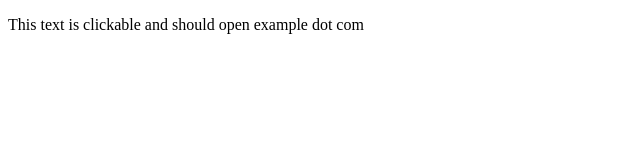
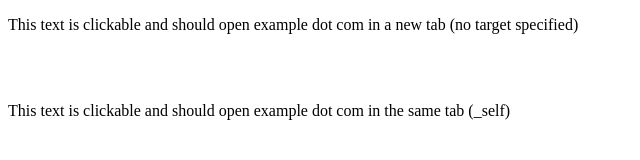
Before and after one commit to zznidar/bugreports, a plain HTML site: page Firefox Focus/Cannot follow links/index.html in a window 1280 px wide. Shown: the whole page, without its empty margins (0-640 px from the left). Drawn offline with Linux system fonts and the light colour scheme.

Commit message:
Only links in without target cannot be followed

```diff
--- a/Firefox Focus/Cannot follow links/index.html
+++ b/Firefox Focus/Cannot follow links/index.html
@@ -7,7 +7,9 @@
     <title>Document</title>
 </head>
 <body>
-    <p onclick="window.open('https://example.com');">This text is clickable and should open example dot com</p>
+    <p onclick="window.open('https://example.com');">This text is clickable and should open example dot com in a new tab (no target specified)</p>
+    <br><br>
+    <p onclick="window.open('https://example.com', '_self');">This text is clickable and should open example dot com in the same tab (_self)</p>
 
 </body>
 </html>
```
